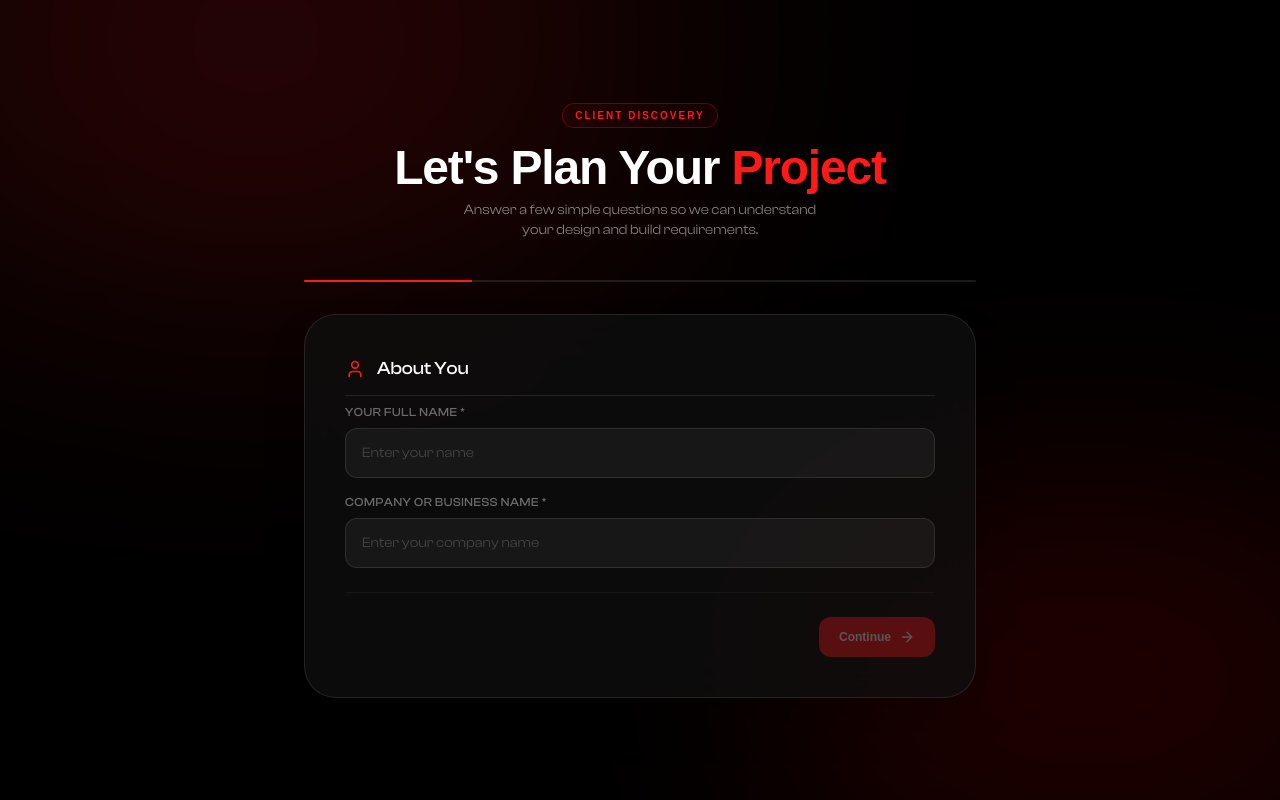
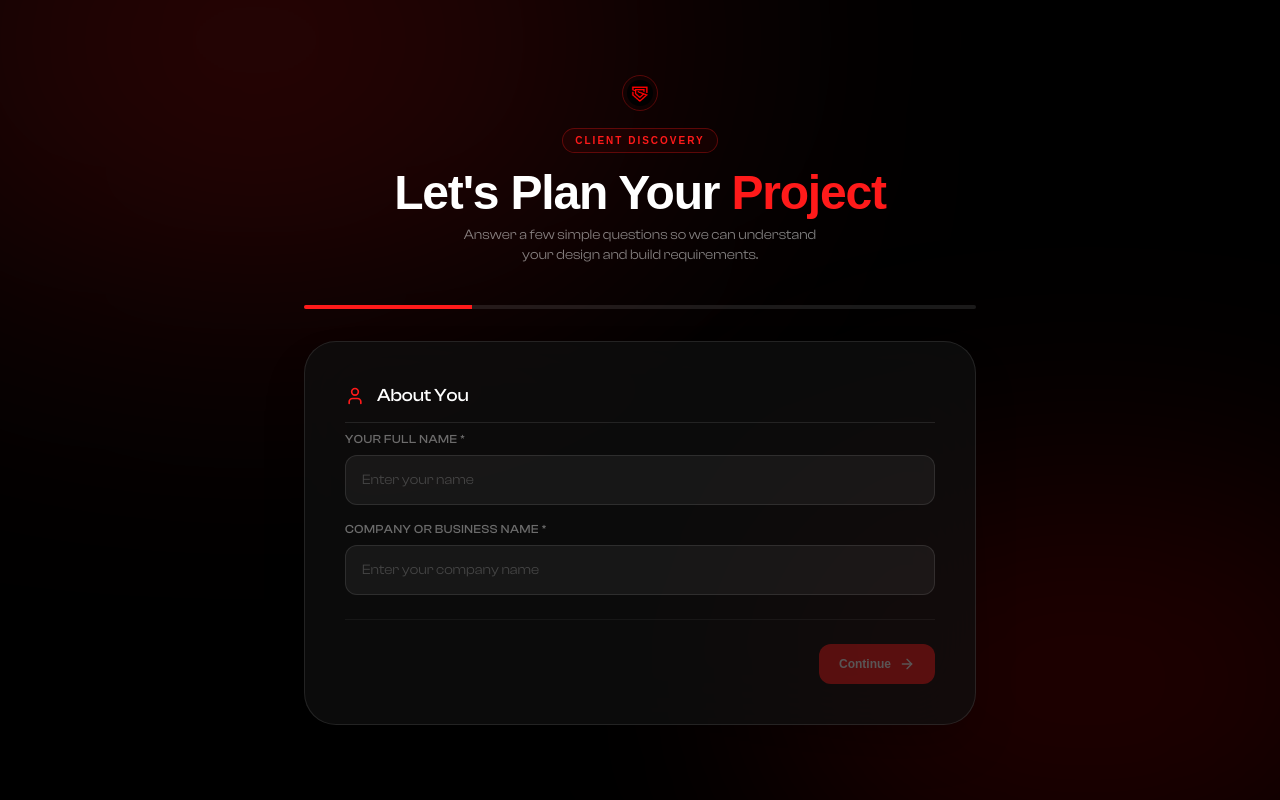
Before and after one commit to thebridge24/nex-js-lesson, a Next.js app: page / in a window 1280 px wide. Built offline with nearby package versions, Linux system fonts and the light colour scheme; a web font is replaced by a local one.

Commit message:
feat: improced the componentfeat: added the logo and fixed the error

```diff
--- a/app/discovery/page.tsx
+++ b/app/discovery/page.tsx
@@ -13,6 +13,7 @@ import {
   Phone,
   Check,
 } from "lucide-react";
+import Image from "next/image";
 
 interface DiscoveryFormData {
   clientName: string;
@@ -203,6 +204,7 @@ const nextStep = () => {
       <div className="w-full max-w-2xl relative z-10">
         {/* Header Section */}
         <div className="text-center mb-10">
+            <Image src="/stack-gate_red_on_black.png" alt="" width={36} height={36} className="rounded-full mx-auto mb-4 p-1 border border-[#FF1A1A]/30" />
           <div className="inline-flex items-center gap-2 px-3 py-1 rounded-full border border-[#FF1A1A]/30 bg-[#FF1A1A]/5 mb-4">
             <span className="text-[10px] uppercase tracking-[0.2em] font-semibold text-[#FF1A1A]">
               Client Discovery
@@ -219,7 +221,7 @@ const nextStep = () => {
 
         {/* Progress Tracker */}
         {!isSubmitted && (
-          <div className="w-full h-0.5 bg-white/10 mb-8 rounded-full overflow-hidden">
+          <div className="w-full h-0.5 md:h-1 bg-white/10 mb-8 rounded-full overflow-hidden">
             <motion.div
               className="h-full bg-[#FF1A1A]"
               animate={{ width: `${(step / 4) * 100}%` }}
```
Also changed, not shown: public/stack-gate_red_on_black.png (added).
